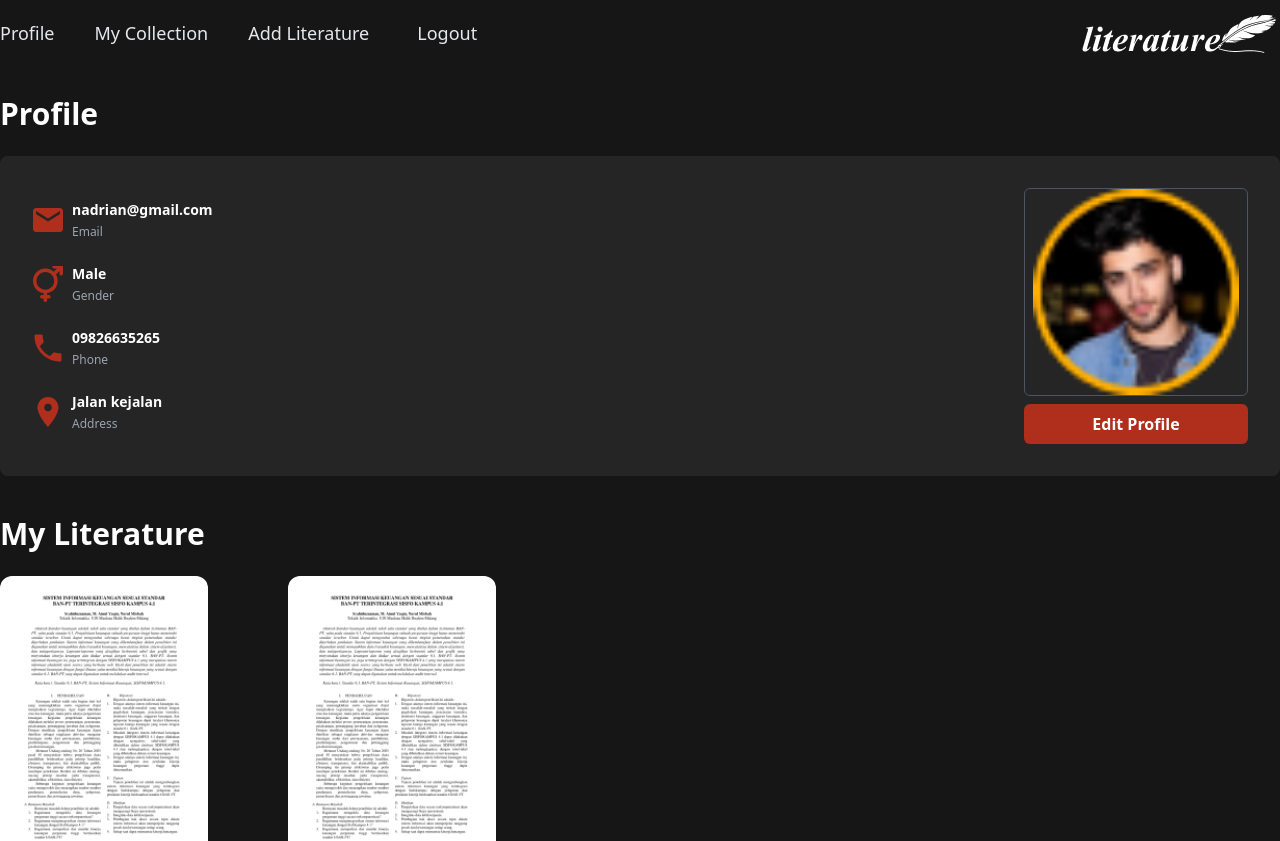
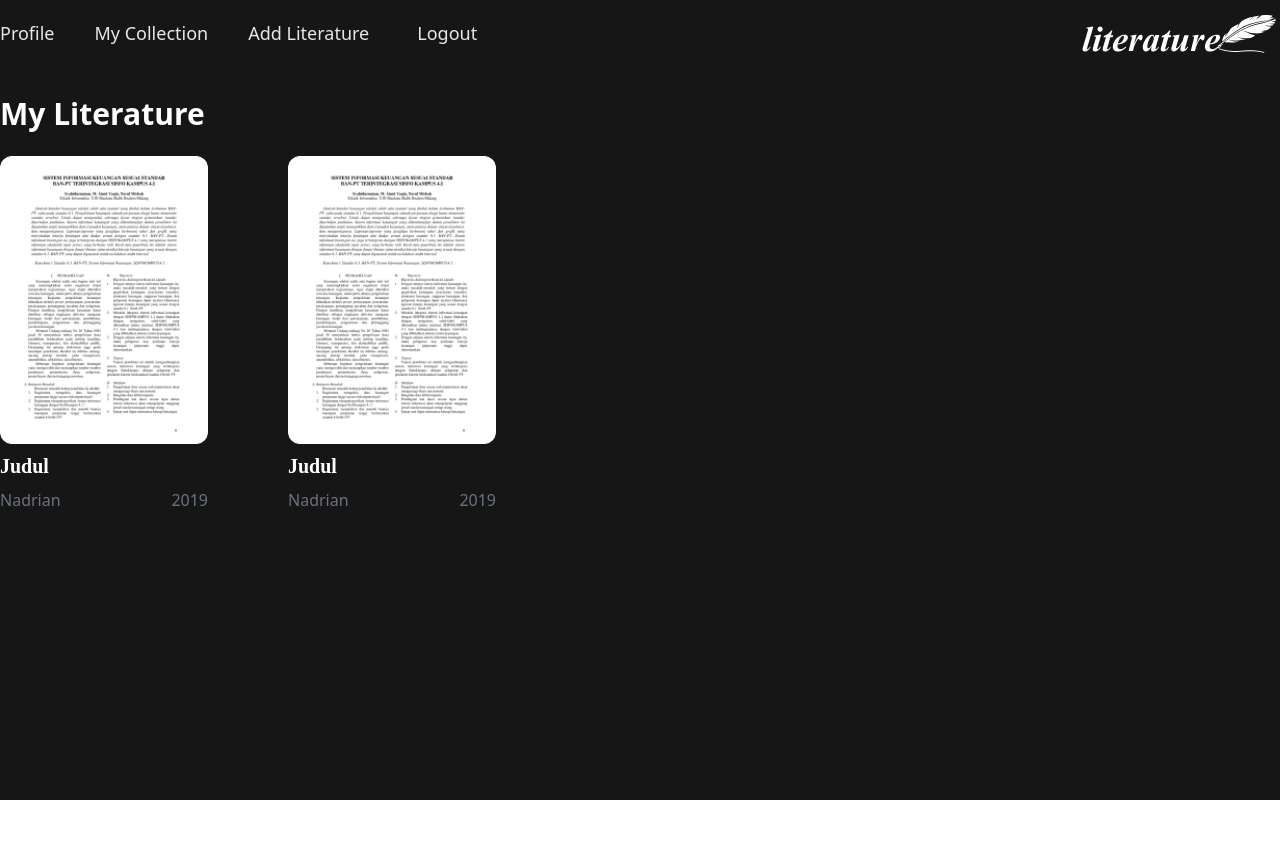
Before and after one commit to nadrianfikri/react-literature-project, a React (Create React App) app: page /collection in a window 1280 px wide. Shown: the top 841 px of the page. After the commit the page ends 800 px from the top, so only its background shows below. Built offline with nearby package versions, Linux system fonts and the light colour scheme.

Commit message:
done collection page ui

```diff
--- a/src/App.js
+++ b/src/App.js
@@ -1,4 +1,4 @@
-import { Landing, Home, SearchPage, Profile } from './pages';
+import { Landing, Home, SearchPage, Profile, Collection } from './pages';
 
 function App() {
   return (
@@ -6,7 +6,8 @@ function App() {
       {/* <Landing /> */}
       {/* <Home /> */}
       {/* <SearchPage /> */}
-      <Profile />
+      {/* <Profile /> */}
+      <Collection />
     </div>
   );
 }
--- /dev/null
+++ b/src/pages/Collection.js
@@ -0,0 +1,21 @@
+import Literature from '../components/molecules/Literature';
+import Header from '../components/organism/Header';
+
+export default function Collection() {
+  return (
+    <div>
+      <Header />
+      <main className="pt-24 bg-primary flex justify-center min-h-screen ">
+        <div className="container flex flex-col gap-10 px-6 md:px-0 pb-20">
+          <section className="space-y-6">
+            <header className="text-3xl text-white font-bold">My Literature</header>
+            <div className="flex flex-wrap gap-5 md:gap-20">
+              <Literature to="/" thumbnail="/assets/images/pdf.png" title="Judul" author="Nadrian" year="2019" />
+              <Literature to="/" thumbnail="/assets/images/pdf.png" title="Judul" author="Nadrian" year="2019" />
+            </div>
+          </section>
+        </div>
+      </main>
+    </div>
+  );
+}
--- a/src/pages/index.js
+++ b/src/pages/index.js
@@ -2,5 +2,6 @@ import Landing from './Landing';
 import Home from './Home';
 import SearchPage from './SearchPage';
 import Profile from './Profile';
+import Collection from './Collection';
 
-export { Landing, Home, SearchPage, Profile };
+export { Landing, Home, SearchPage, Profile, Collection };
```
